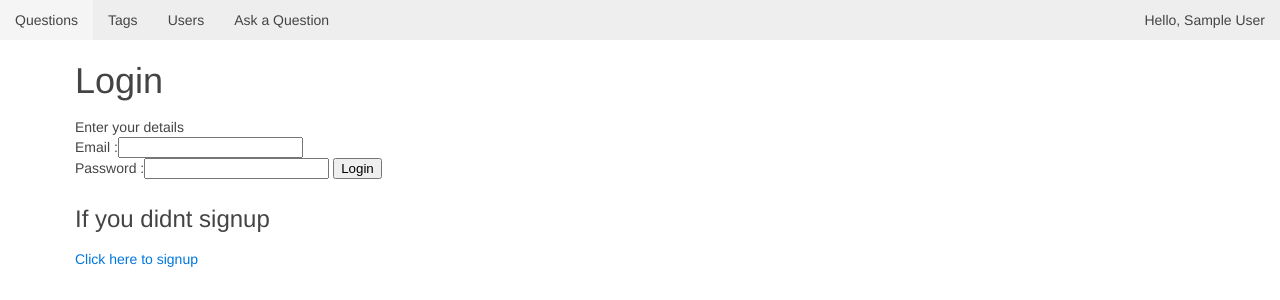
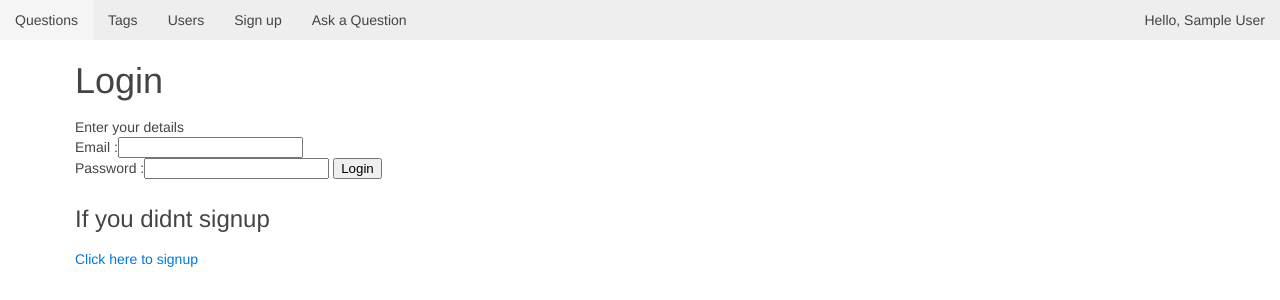
Before and after one commit to yashmehrotra/travel-graph, a Flask app: page / in a window 1280 px wide. Shown: the top 300 px of the page. Run offline with Flask 2, Linux system fonts and the light colour scheme; the visitor is signed in with stand-in values (Sample User, id 1); parts of the project's set-up code (start-up, migrations or seed data) failed here and were passed over; some libraries are stand-ins or nearby versions.

Commit message:
fixed run problem

```diff
--- a/travelgraph/apps/models/models_answers.py
+++ b/travelgraph/apps/models/models_answers.py
@@ -46,7 +46,7 @@ def get_answer(answer_id):
         response.update({
             'answer_id': result['answer_id'],
             'answer': result['answer'],
-            'answer_tags': json.loads(result['answer_tags'],
+            'answer_tags': json.loads(result['answer_tags']),
             'question_id': result['question_id'],
             'user_details': user_details(result['user_id']),
         })
--- a/travelgraph/templates/base.html
+++ b/travelgraph/templates/base.html
@@ -36,6 +36,7 @@
 	<li><a href>Questions</a></li>
 	<li><a href>Tags</a></li>
 	<li><a href>Users</a></li>
+	<li><a href="/signup">Sign up</a></li>
 	<li><a href="/ques">Ask a Question</a></li>
       </ul>
       <div class="uk-navbar-flip">
```
